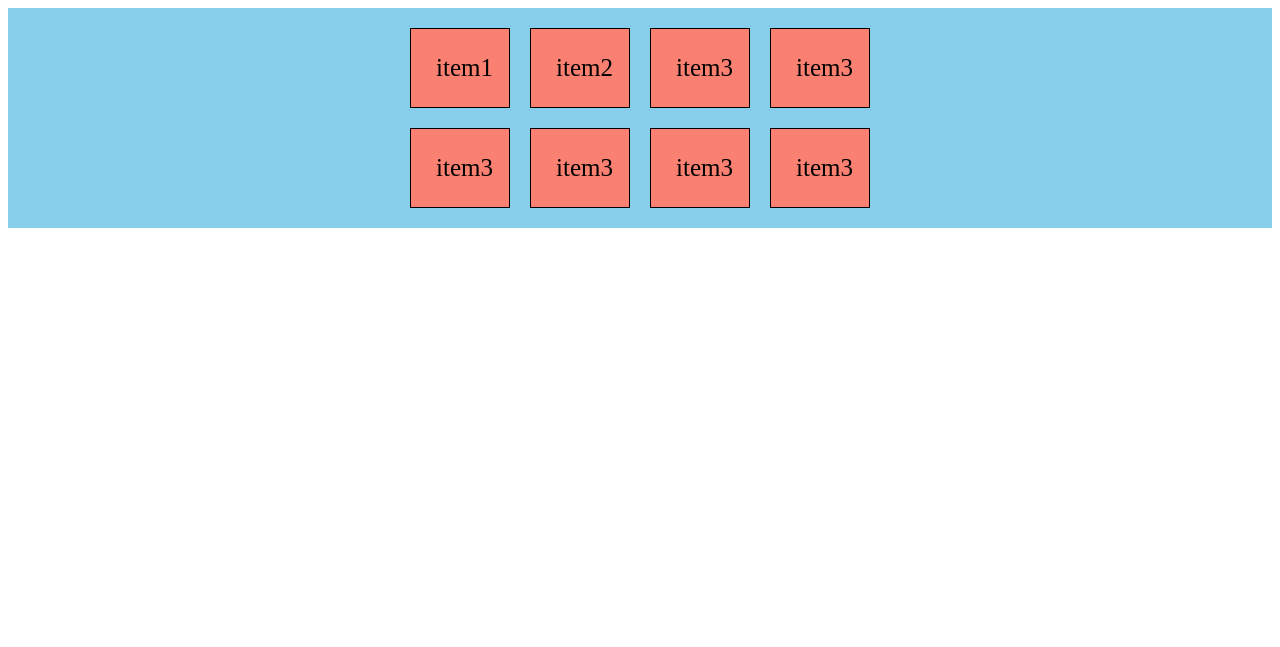
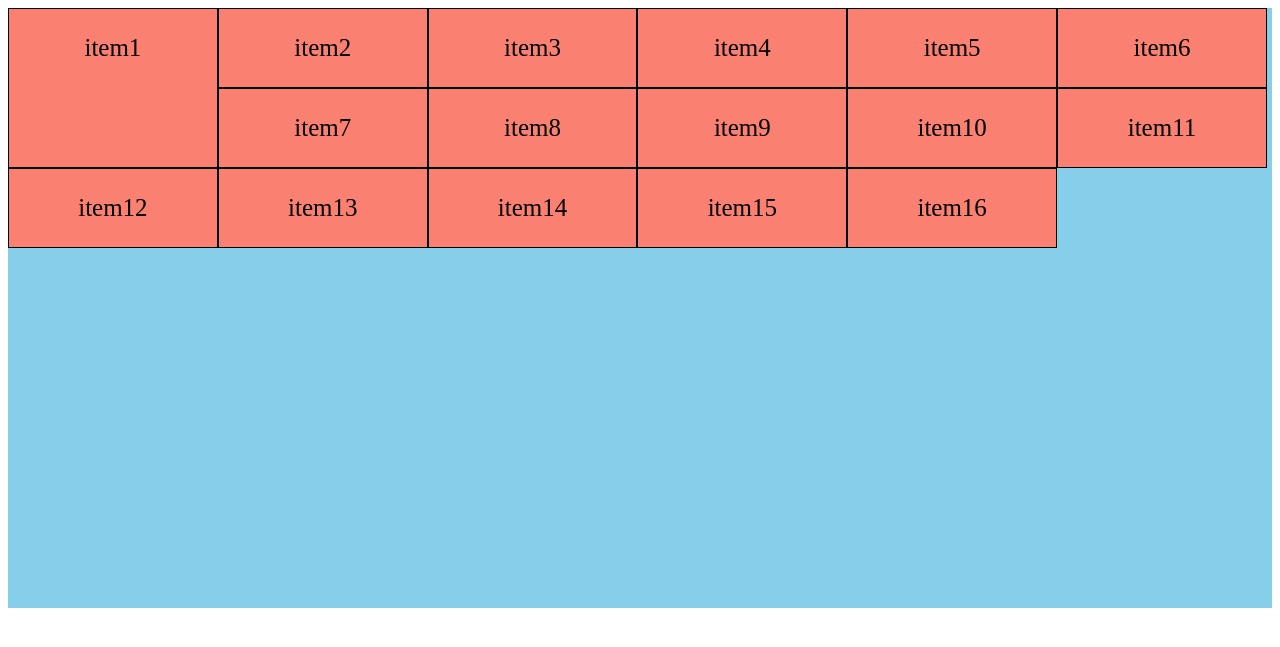
Before and after one commit to shayan881/template_project, a PHP site: page / in a window 1280 px wide. Shown: the top 647 px of the page. Run offline with PHP 8.4, Linux system fonts and the light colour scheme.

Commit message:
session 42 [ grid-column-start -> ...end & grid-row-start -> ...end & grid-column & grid-row ]

```diff
--- a/css-grid/index.html
+++ b/css-grid/index.html
@@ -21,19 +21,43 @@
             item3
         </div>
         <div class="grid-item">
-            item3
+            item4
         </div>
         <div class="grid-item">
-            item3
+            item5
         </div>
         <div class="grid-item">
-            item3
+            item6
         </div>
         <div class="grid-item">
-            item3
+            item7
         </div>
         <div class="grid-item">
-            item3
+            item8
+        </div>
+        <div class="grid-item">
+            item9
+        </div>
+        <div class="grid-item">
+            item10
+        </div>
+        <div class="grid-item">
+            item11
+        </div>
+        <div class="grid-item">
+            item12
+        </div>
+        <div class="grid-item">
+            item13
+        </div>
+        <div class="grid-item">
+            item14
+        </div>
+        <div class="grid-item">
+            item15
+        </div>
+        <div class="grid-item">
+            item16
         </div>
     </div>
 
--- a/css-grid/style.css
+++ b/css-grid/style.css
@@ -4,15 +4,17 @@
     /* column-gap: 40px; */
     /* row-gap: 30px; */
     /* gap: 40px 100px; /* gap: row column */
-    gap: 20px;
-    grid-template-columns: 100px 100px 100px 100px;
+    /* gap: 20px; */
+    grid-template-columns: 16.6% 16.6% 16.6% 16.6% 16.6% 16.6%;
     /* grid-template-columns: repeat(3, auto); */
 
     /* grid-template-rows: 100px 300px 300px; */
-    justify-content: center;
+    /* justify-content: center; */
 
     background-color: skyblue;
-    padding: 20px;
+    /* padding: 20px; */
+    height: 600px;
+    align-content: start;
 }
 
 .grid-item {
@@ -35,3 +37,17 @@
     grid-row-start: 1;
     grid-row-end: 4;
 } */
+
+.first-item {
+    /* grid-column-start: 1;
+    grid-column-end: 3; */
+    /* grid-column-start: 2;
+    grid-column-end: 5; */
+    /* grid-column: 2 / 5; */
+    /* grid-column: 1/3; */
+
+
+    /* grid-row-start: 1;
+    grid-row-end: 3; */
+    grid-row: 1/ span 2;
+}
```
